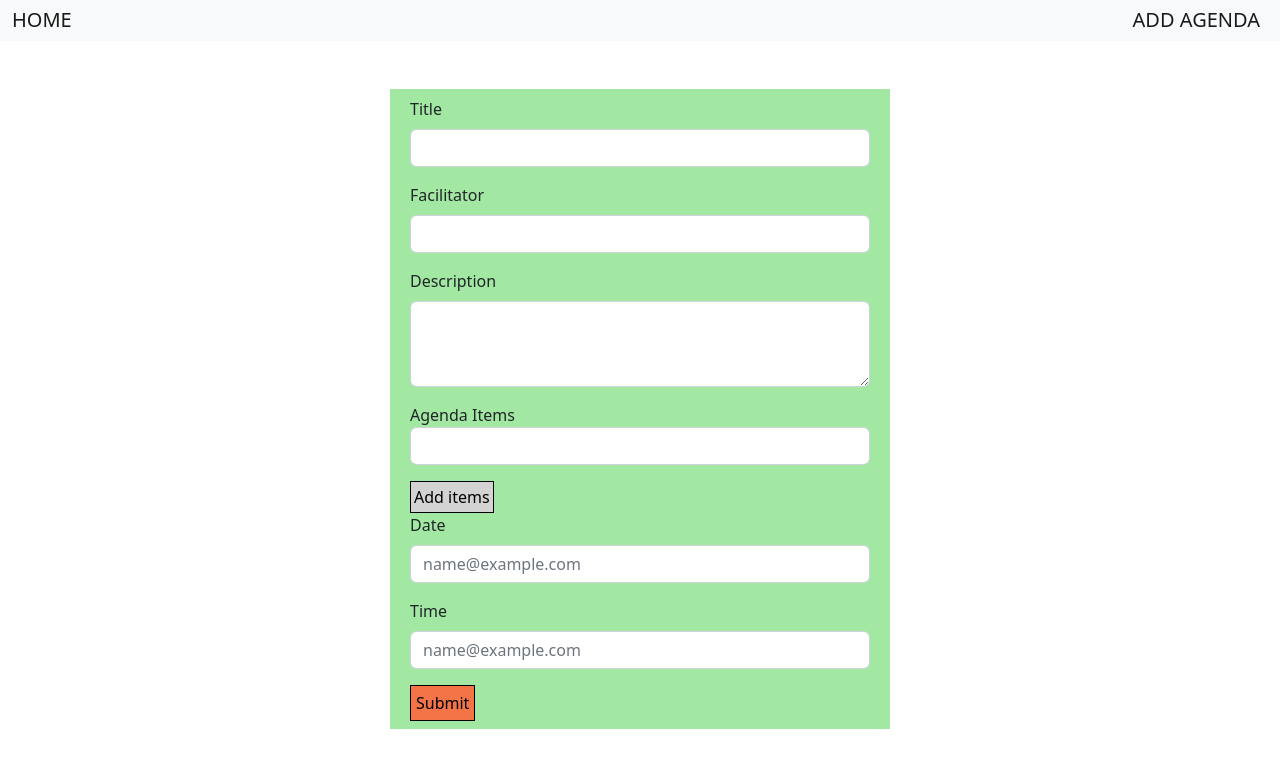
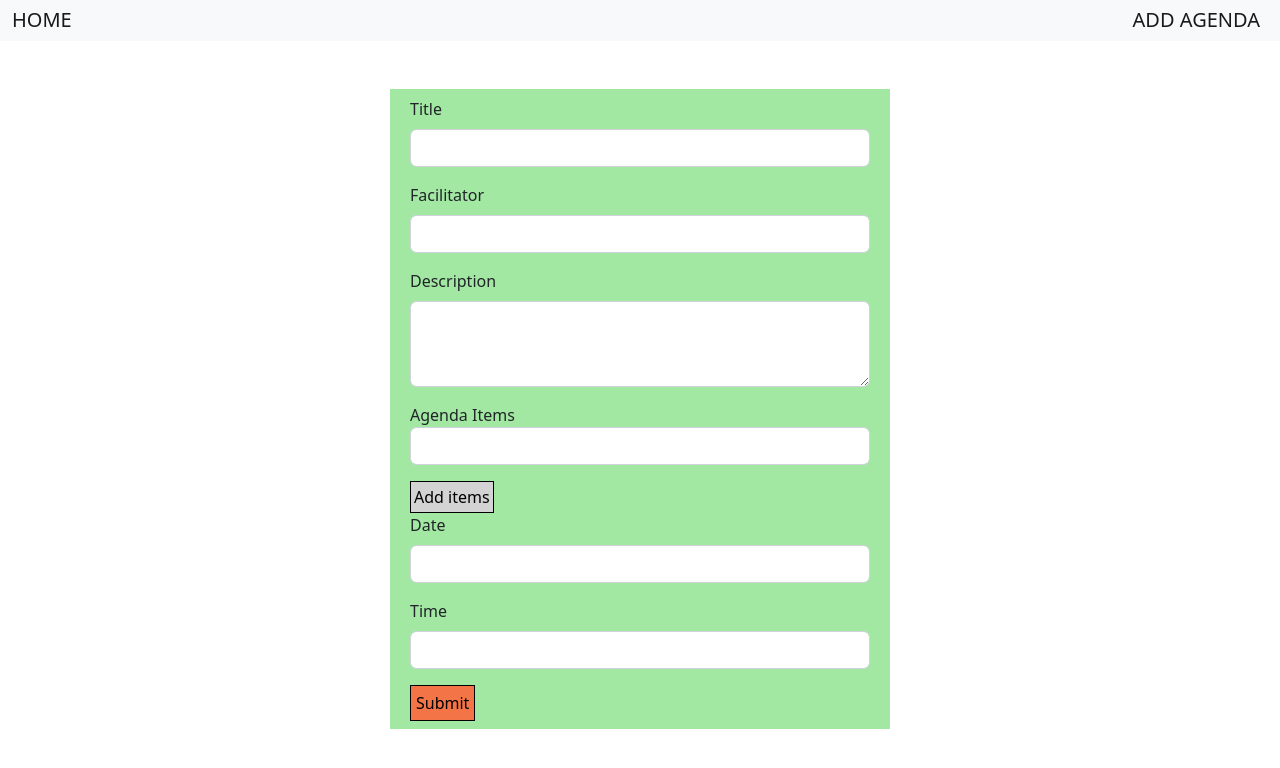
Before and after one commit to topzz100/test-task, a React (Create React App) app: page /add-agenda in a window 1280 px wide. Shown: the top 768 px of the page. Built offline with nearby package versions, Linux system fonts and the light colour scheme.

Commit message:
fix: update status of agenda

```diff
--- a/src/pages/AddAgenda.js
+++ b/src/pages/AddAgenda.js
@@ -163,12 +163,12 @@ const AddAgenda = () => {
 
           <div className="mb-3">
             <label className="form-label">Date</label>
-            <input className="form-control" id="exampleFormControlInput1" placeholder="name@example.com" value={date} onChange={e => setDate(e.target.value)}/>
+            <input className="form-control" id="exampleFormControlInput1" value={date} onChange={e => setDate(e.target.value)}/>
             {error && date ==="" && showError()}
           </div>
           <div className="mb-3">
             <label className="form-label">Time</label>
-            <input type="email" className="form-control" id="exampleFormControlInput1" placeholder="name@example.com" value={time} onChange={e => setTime(e.target.value)}/>
+            <input  className="form-control" id="exampleFormControlInput1"  value={time} onChange={e => setTime(e.target.value)}/>
             {error && time ==="" && showError()}
           </div>
           <button className='d-flex justify-content-center button' type='submit' onClick={handleUpdate}>
@@ -213,12 +213,12 @@ const AddAgenda = () => {
 
           <div className="mb-3">
             <label className="form-label">Date</label>
-            <input className="form-control" id="exampleFormControlInput1" placeholder="name@example.com" value={date} onChange={e => setDate(e.target.value)}/>
+            <input className="form-control" id="exampleFormControlInput1"  value={date} onChange={e => setDate(e.target.value)}/>
             {error && date ==="" && showError()}
           </div>
           <div className="mb-3">
             <label className="form-label">Time</label>
-            <input type="email" className="form-control" id="exampleFormControlInput1" placeholder="name@example.com" value={time} onChange={e => setTime(e.target.value)}/>
+            <input  className="form-control" id="exampleFormControlInput1"  value={time} onChange={e => setTime(e.target.value)}/>
             {error && time ==="" && showError()}
           </div>
           <button className='d-flex justify-content-center button' type='submit' onClick={handleSubmit}>
--- a/src/pages/Agenda.js
+++ b/src/pages/Agenda.js
@@ -29,31 +29,29 @@ const Agenda = () => {
         navigate('/')
     }
     console.log(status)
+
+    //handle update
     const handleUpdate = () => {
         setStatus(!status)
         const updatedAgenda = agendas.filter(agenda => agenda.id === params.id)
         updatedAgenda[0].status = status
         const filteredAgendas = agendas.filter(agenda => agenda.id !== params.id)
 
-       const newAgenda = {
-            id: agenda.id,
-            title: agenda.title,
-            description: agenda.description,
-            facilitator : agenda.facilitator,
-            items: agenda.items,
-            date: agenda.date,
-            time: agenda.time,
-            status: status
-        }
-         //setAgendas([...filteredAgendas, {...agenda, status}])
+    //    const newAgenda = {
+    //         id: agenda.id,
+    //         title: agenda.title,
+    //         description: agenda.description,
+    //         facilitator : agenda.facilitator,
+    //         items: agenda.items,
+    //         date: agenda.date,
+    //         time: agenda.time,
+    //         status: status
+    //     }
        const newAgendas = [...filteredAgendas, updatedAgenda[0]]
         window.sessionStorage.setItem('agendas', JSON.stringify(newAgendas));
-        //window.location.replace('/')
+
     }
-    // useEffect(()=> {
-    //     handleUpdate()
-    //     setStatus(!status)
-    // }, [status])
+
 
   return (
     <div>
@@ -90,7 +88,7 @@ const Agenda = () => {
                         </div>
                         <div ><span classsName='h6'>Status:</span> &nbsp;
                             <span>
-                                <input className="form-check-input" type="checkbox" id="inlineCheckbox1" value={agenda.status}  checked={agenda.status}
+                                <input className="form-check-input" type="checkbox" id="inlineCheckbox1" value={status}  checked={agenda.status}
                                 onClick={()=>{
                                     // setStatus(!status)
                                     handleUpdate()
--- a/src/pages/Home.jsx
+++ b/src/pages/Home.jsx
@@ -28,7 +28,7 @@ const Home = () => {
               <div class="card">
                 <div class="card-body bg-green">
                   <h5 class="card-title text-center">{a.title}</h5>
-                  <p class="card-text">{a?.description?.substring(0,20)}...</p>
+                  <p class="card-text">{a?.description?.substring(0,30)}...</p>
                   <p><span className='fw-700'>Status:</span><span>{a.status? 'Done': 'Not Done'}</span></p>
                   <Link to={`/${a.id}`}>
                     <h6 className='d-flex justify-content-between'><span>See more</span> <ChevronRight /></h6>
```
